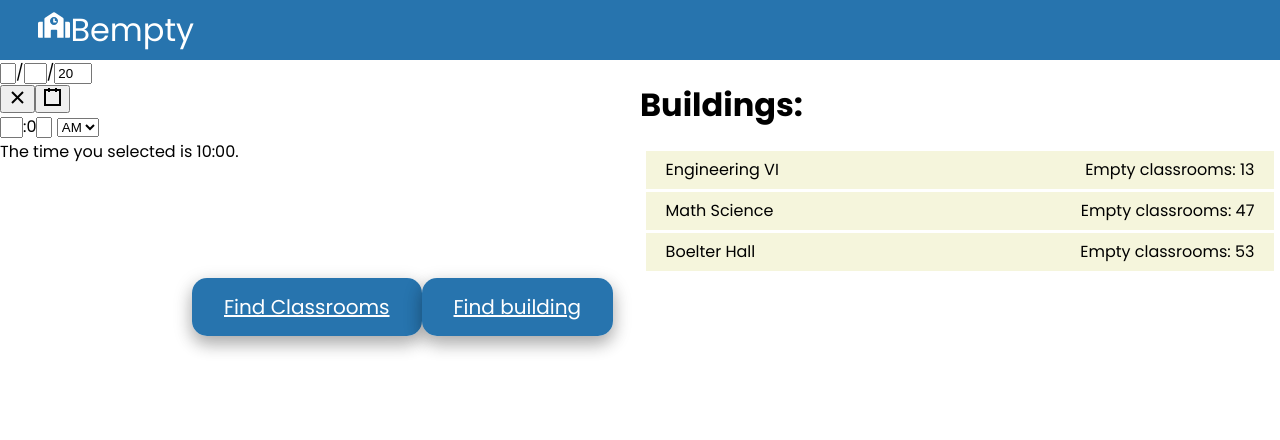
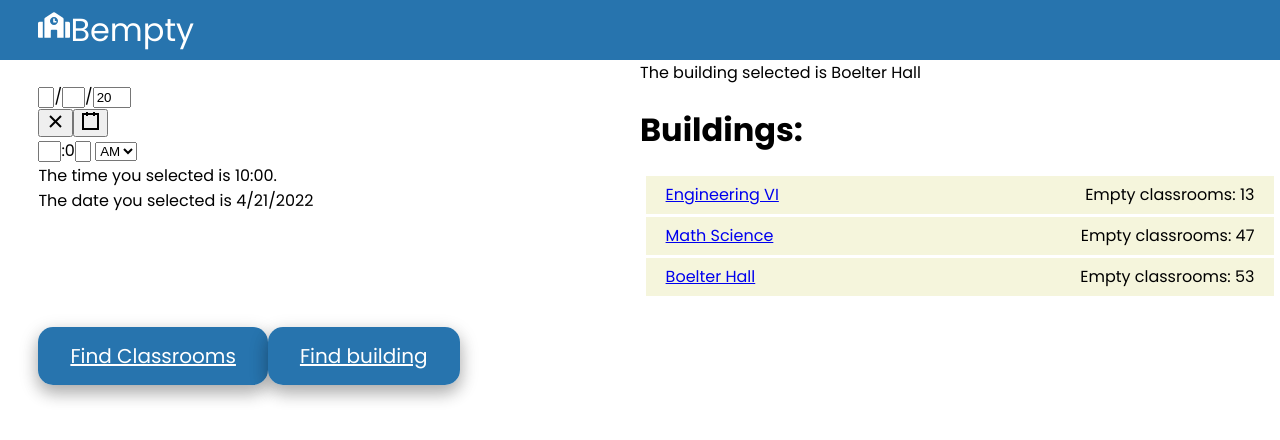
Before and after one commit to daviddavini/BEmpty, a React (Create React App) app in the folder bempty/: page /search/buildings in a window 1280 px wide. Shown: the top 440 px of the page. Built offline with nearby package versions, Linux system fonts and the light colour scheme.

Commit message:
moved state up from inputs area to search

```diff
--- a/bempty/src/components/BuildingsList.js
+++ b/bempty/src/components/BuildingsList.js
@@ -1,16 +1,17 @@
 import React from 'react';
 import './BuildingsList.css'
+import {Link} from "react-router-dom";
 
 function BuildingsListEntry(props) {
     return (
         <div class="building">
-            <a>{props.name}</a>
+            <Link to="/Search" onClick={props.select_building(props.name)}>{props.name}</Link>
             <a>Empty classrooms: {props.emptyRooms}</a>
         </div>
     );
 }
 
-function BuildingsList() {
+function BuildingsList(params) {
     const buildings = [
         {
             name: "Engineering VI",
@@ -25,12 +26,17 @@ function BuildingsList() {
             emptyRooms: 53,
         },
     ]
+
     return (
         <div class="buildings-list">
+            <div>The building selected is {params.building}</div>
             <h1>Buildings:</h1>
             <ul>
                 {buildings.map((building) =>
-                    <li><BuildingsListEntry name={building.name} emptyRooms={building.emptyRooms}/></li>
+                    <li>
+                        <BuildingsListEntry name={building.name} emptyRooms={building.emptyRooms}
+                        select_building={params.select_building}/>
+                    </li>
                 )}
             </ul>
         </div>
--- a/bempty/src/components/InputsArea.css
+++ b/bempty/src/components/InputsArea.css
@@ -1,7 +1,10 @@
-.inputs-area {
+.control-panel{
     flex-grow: 2;
     width: 100%;
     height: 100%;
+    position: relative;
+    top: 3%;
+    left: 3%;
 }
 
 .button1{
@@ -16,5 +19,5 @@
     box-shadow: 0 8px 16px 0 rgba(0,0,0,0.2), 0 6px 20px 0 rgba(0,0,0,0.19);
     position: relative;
     top: 8rem;
-    left: 12rem;
+
 }
--- a/bempty/src/components/InputsArea.js
+++ b/bempty/src/components/InputsArea.js
@@ -5,15 +5,18 @@ import DatePicker from 'react-date-picker';
 import {Link, Outlet} from "react-router-dom";
 //import "react-datepicker/dist/react-datepicker.css";
 
-export default function InputsArea() {
-  const [time, onChange_time] = useState('10:00');
-  const [date, onChange_date] = useState(new Date());
+export default function InputsArea(props) {
+  //const [time, onChange_time] = useState('10:00');
+  //const [date, onChange_date] = useState(new Date());
+  let selected_date = `${props.date.getMonth()+1}/${props.date.getDate()}/${props.date.getFullYear()}`;
+
 
   return (
-    <div class="inputs-area">
-      <DatePicker onChange={onChange_date} value={date} />
-      <TimePicker onChange={onChange_time} value={time} clockIcon={null} clearIcon={null}/>
-      <div>The time you selected is {time}. </div>
+    <div class="control-panel">
+      <DatePicker onChange={props.onChange_date} value={props.date} />
+      <TimePicker onChange={props.nChange_time} value={props.time} clockIcon={null} clearIcon={null}/>
+      <div>The time you selected is {props.time}. </div>
+      <div>The date you selected is {selected_date}</div>
       <Link to="/Search" class="button1">Find Classrooms</Link>
       <Link to="buildings" class="button1">Find building</Link>
     </div>
--- a/bempty/src/components/Search.css
+++ b/bempty/src/components/Search.css
@@ -3,12 +3,12 @@
     flex-direction: row;
     height: 100%;
 }
-/*
+
 .inputs-area {
     flex-grow: 2;
     width: 100%;
     height: 100%;
-} */
+}
 
 .results-area {
     flex-grow: 1;
--- a/bempty/src/components/Search.js
+++ b/bempty/src/components/Search.js
@@ -1,4 +1,4 @@
-import React from 'react';
+import React, {useState} from 'react';
 import './Search.css';
 import BuildingsList from './BuildingsList';
 import ClassroomList from './ClassroomList';
@@ -6,35 +6,19 @@ import {Link, Outlet} from "react-router-dom";
 import InputsArea from './InputsArea.js'
 import {Routes, Route, useParams} from "react-router-dom";
 
-// function InputsArea() {
-//     return (
-//         <div class="inputs-area">
-//             Inputs
-//             {/* <Message/>
-//             <Preferences/> */}
-//         </div>
-//     );
-// }
 
-//function ClassroomsList() {
-   // return (
-   //     <div class="classrooms-list">
-   //         Classrooms List
-   //     </div>
-  //  );
-//}
-
-function ResultsArea() {
+function ResultsArea(props) {
     const classrooms = [
         {Id:5013,number:5013, Level:'5',Building:'MS',Availability:'Empty'},
         {Id:3125,number:3125,Level:'3',Building:'Boleter',Availability:'Empty'},
         {Id:175,number:175,Level:'1',Building:'Dodd',Availability:'Empty'}
 
     ];
+
     return (
         <div class="results-area">
             <Routes>
-                <Route path="buildings" element={<BuildingsList/>} />
+                <Route path="buildings" element={<BuildingsList building={props.building} select_building={props.select_building}/>} />
                 <Route index element={<ClassroomList classroomList={classrooms}/>} />
             </Routes>
         </div>
@@ -44,11 +28,19 @@ function ResultsArea() {
 
 
 function Search() {
+  // time and date
+  const [time, onChange_time] = useState('10:00');
+  const [date, onChange_date] = useState(new Date());
+  const [building, select_building] = useState('Default')
+
 
   return (
     <div class="search">
-        <InputsArea/>
-        <ResultsArea/>
+        <InputsArea class="inputs-area"
+            time={time} onChange_time={onChange_time}
+            date={date} onChange_date={onChange_date}
+            building={building} select_building={select_building}/>
+        <ResultsArea building={building} select_building={select_building}/>
         <Outlet/>
     </div>
   )
```
